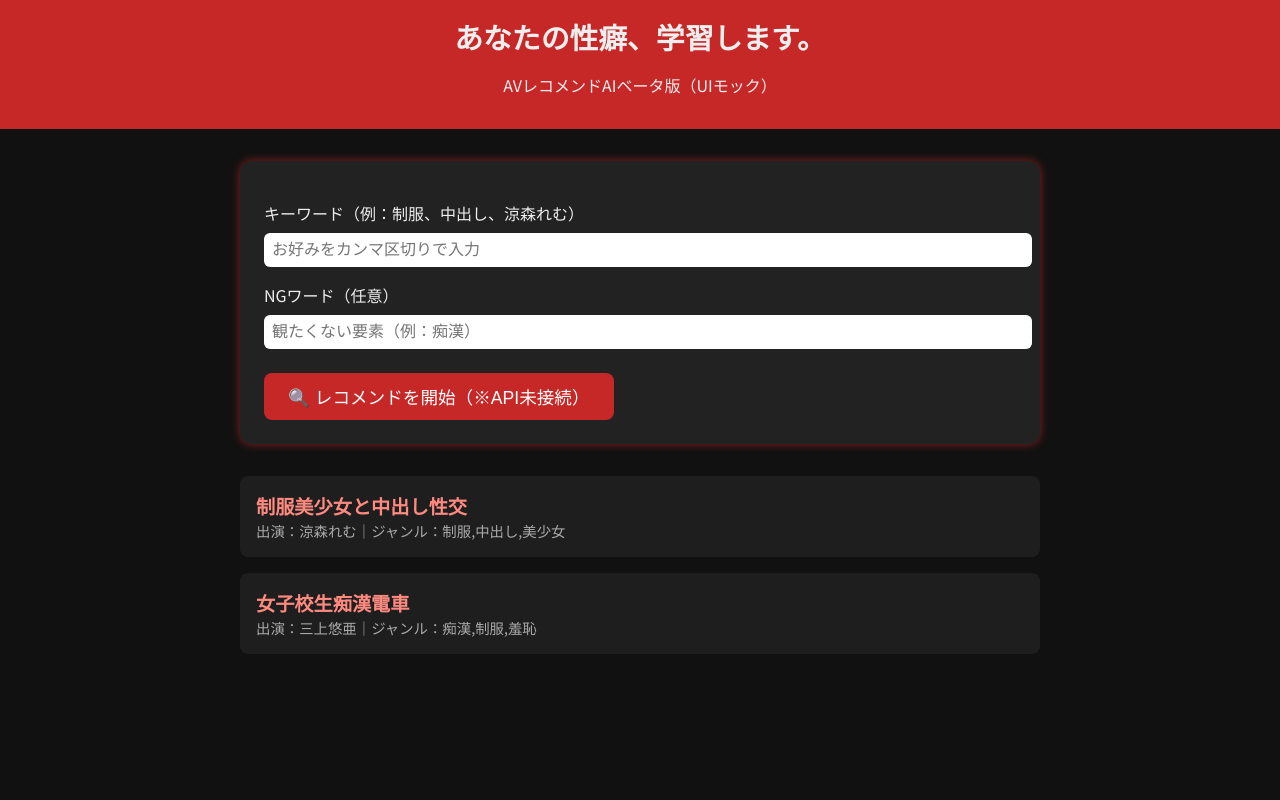
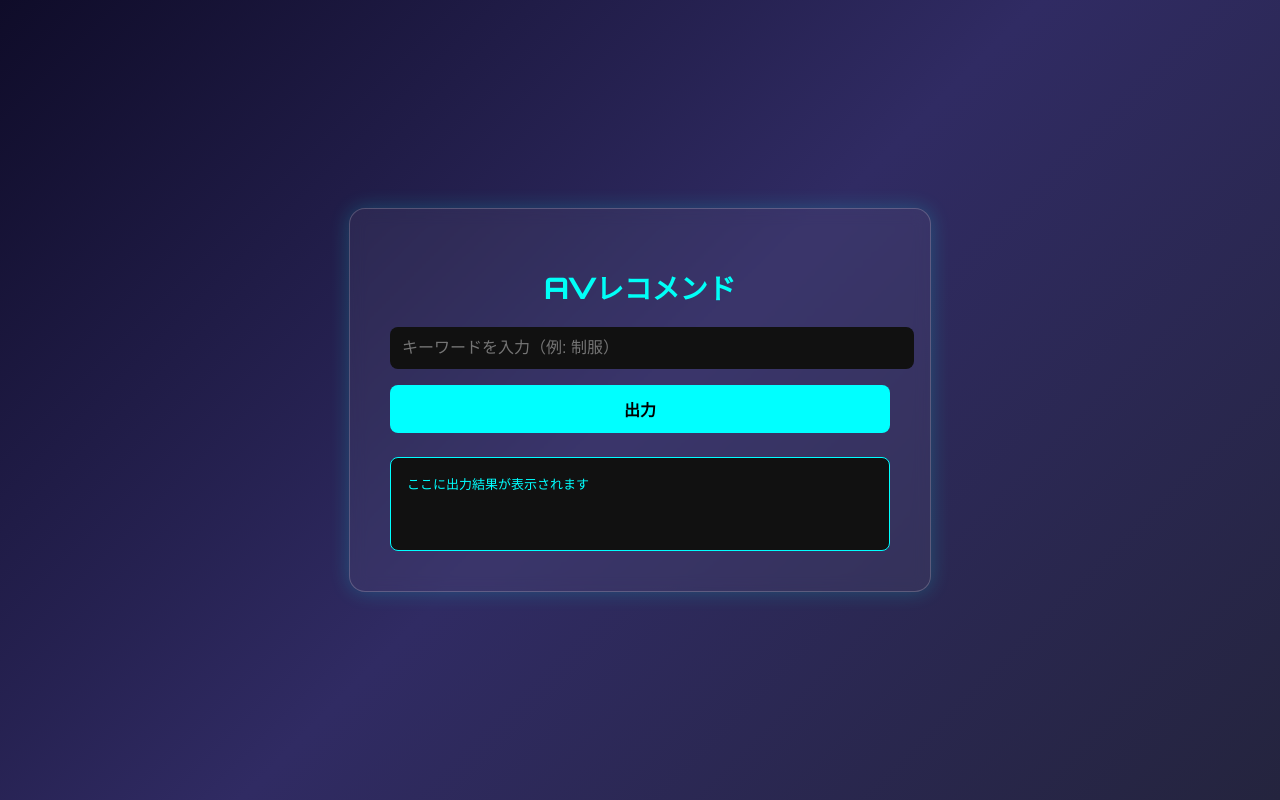
Before and after one commit to toruneko708/av-recommend-api, a plain HTML site: page index.html in a window 1280 px wide. Drawn offline with Linux system fonts and the light colour scheme.

Commit message:
Update: UIをサイバースタイルに変更

```diff
--- a/index.html
+++ b/index.html
@@ -1,106 +1,81 @@
 <!DOCTYPE html>
 <html lang="ja">
 <head>
-  <meta charset="UTF-8">
-  <meta name="viewport" content="width=device-width, initial-scale=1.0">
-  <title>あなた好みのAVをAIがレコメンド！</title>
-  <link href="https://fonts.googleapis.com/css2?family=Noto+Sans+JP:wght@400;700&display=swap" rel="stylesheet">
+  <meta charset="UTF-8" />
+  <meta name="viewport" content="width=device-width, initial-scale=1.0" />
+  <title>AVレコメンド</title>
+  <link href="https://fonts.googleapis.com/css2?family=Orbitron:wght@500&display=swap" rel="stylesheet">
   <style>
     body {
-      font-family: 'Noto Sans JP', sans-serif;
       margin: 0;
-      padding: 0;
+      font-family: 'Orbitron', sans-serif;
+      background: linear-gradient(135deg, #0f0c29, #302b63, #24243e);
+      color: #fff;
+      display: flex;
+      justify-content: center;
+      align-items: center;
+      height: 100vh;
+    }
+    .container {
+      background: rgba(255, 255, 255, 0.05);
+      backdrop-filter: blur(8px);
+      border: 1px solid rgba(255, 255, 255, 0.2);
+      border-radius: 16px;
+      padding: 40px;
+      max-width: 500px;
+      width: 90%;
+      box-shadow: 0 0 20px rgba(0, 255, 255, 0.2);
+    }
+    h1 {
+      font-size: 28px;
+      margin-bottom: 20px;
+      text-align: center;
+      color: #00fff7;
+    }
+    input {
+      width: 100%;
+      padding: 12px;
+      font-size: 16px;
+      border: none;
+      border-radius: 8px;
+      margin-bottom: 16px;
       background: #111;
-      color: #eee;
-    }
-    header {
-      background: #c62828;
-      padding: 1rem;
-      text-align: center;
-    }
-    header h1 {
-      margin: 0;
-      font-size: 1.8rem;
-    }
-    main {
-      padding: 2rem;
-      max-width: 800px;
-      margin: auto;
-    }
-    .form-block {
-      background: #222;
-      padding: 1.5rem;
-      border-radius: 12px;
-      box-shadow: 0 0 10px #c62828aa;
-    }
-    label {
-      display: block;
-      margin-top: 1rem;
-    }
-    input[type="text"], select {
-      width: 100%;
-      padding: 0.5rem;
-      font-size: 1rem;
-      margin-top: 0.5rem;
-      border-radius: 6px;
-      border: none;
+      color: #0ff;
+      outline: none;
     }
     button {
-      margin-top: 1.5rem;
-      padding: 0.7rem 1.5rem;
-      font-size: 1.1rem;
-      background: #c62828;
-      color: white;
+      width: 100%;
+      padding: 12px;
+      font-size: 16px;
       border: none;
       border-radius: 8px;
+      background: #0ff;
+      color: #000;
+      font-weight: bold;
       cursor: pointer;
+      transition: background 0.3s ease;
     }
-    .results {
-      margin-top: 2rem;
+    button:hover {
+      background: #00c9c9;
     }
-    .result-item {
-      background: #1e1e1e;
-      padding: 1rem;
+    .result {
+      margin-top: 24px;
+      padding: 16px;
+      background: #111;
       border-radius: 8px;
-      margin-bottom: 1rem;
-    }
-    .result-title {
-      font-weight: bold;
-      font-size: 1.2rem;
-      color: #ff8a80;
-    }
-    .result-meta {
-      font-size: 0.9rem;
-      color: #aaa;
+      border: 1px solid #0ff;
+      min-height: 60px;
+      color: #0ff;
+      font-family: monospace;
     }
   </style>
 </head>
 <body>
-  <header>
-    <h1>あなたの性癖、学習します。</h1>
-    <p>AVレコメンドAIベータ版（UIモック）</p>
-  </header>
-  <main>
-    <div class="form-block">
-      <label for="keywords">キーワード（例：制服、中出し、涼森れむ）</label>
-      <input type="text" id="keywords" placeholder="お好みをカンマ区切りで入力">
-
-      <label for="ng">NGワード（任意）</label>
-      <input type="text" id="ng" placeholder="観たくない要素（例：痴漢）">
-
-      <button disabled>🔍 レコメンドを開始（※API未接続）</button>
-    </div>
-
-    <div class="results">
-      <div class="result-item">
-        <div class="result-title">制服美少女と中出し性交</div>
-        <div class="result-meta">出演：涼森れむ｜ジャンル：制服,中出し,美少女</div>
-      </div>
-      <div class="result-item">
-        <div class="result-title">女子校生痴漢電車</div>
-        <div class="result-meta">出演：三上悠亜｜ジャンル：痴漢,制服,羞恥</div>
-      </div>
-    </div>
-  </main>
+  <div class="container">
+    <h1>AVレコメンド</h1>
+    <input type="text" placeholder="キーワードを入力（例: 制服）" />
+    <button>出力</button>
+    <div class="result">ここに出力結果が表示されます</div>
+  </div>
 </body>
 </html>
```
